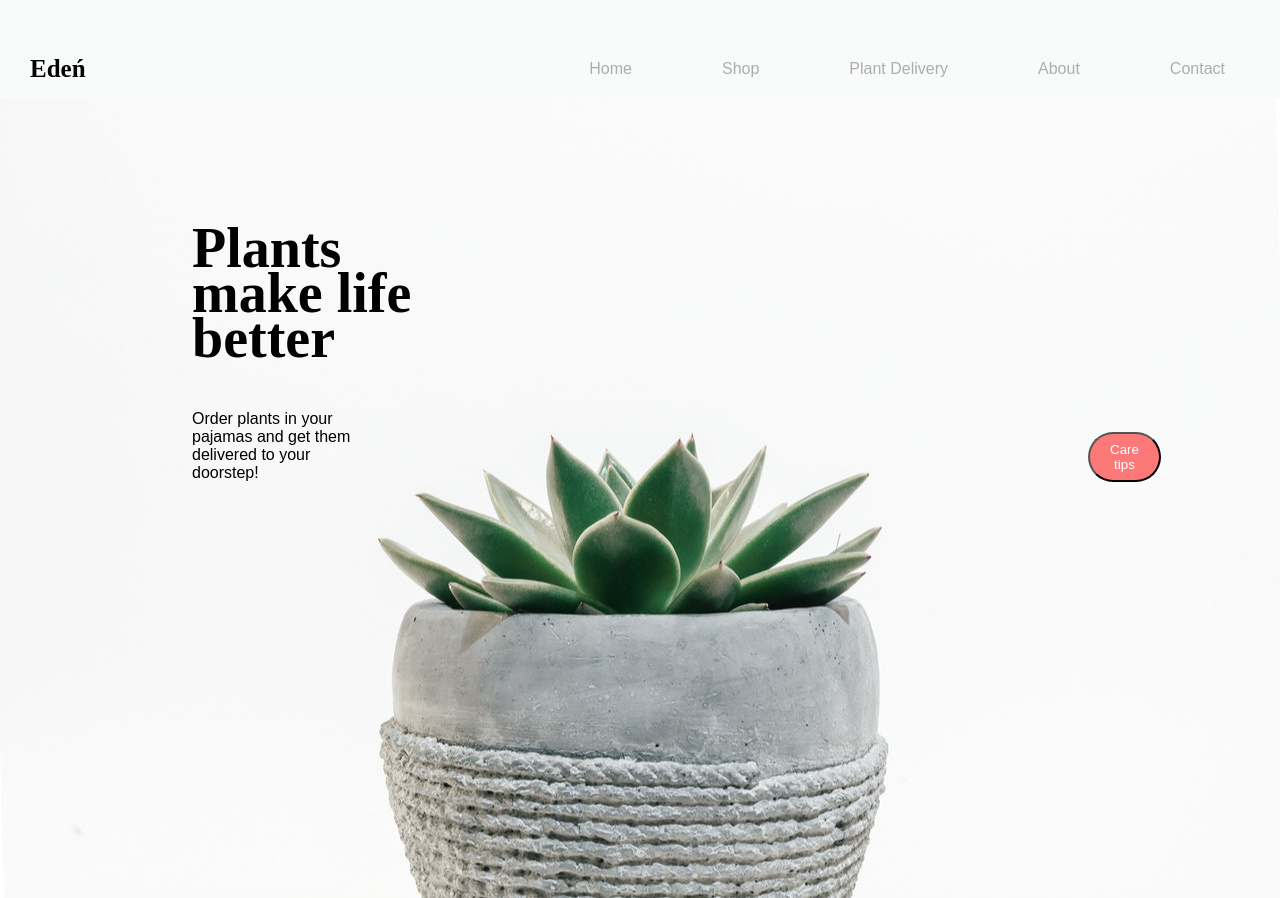
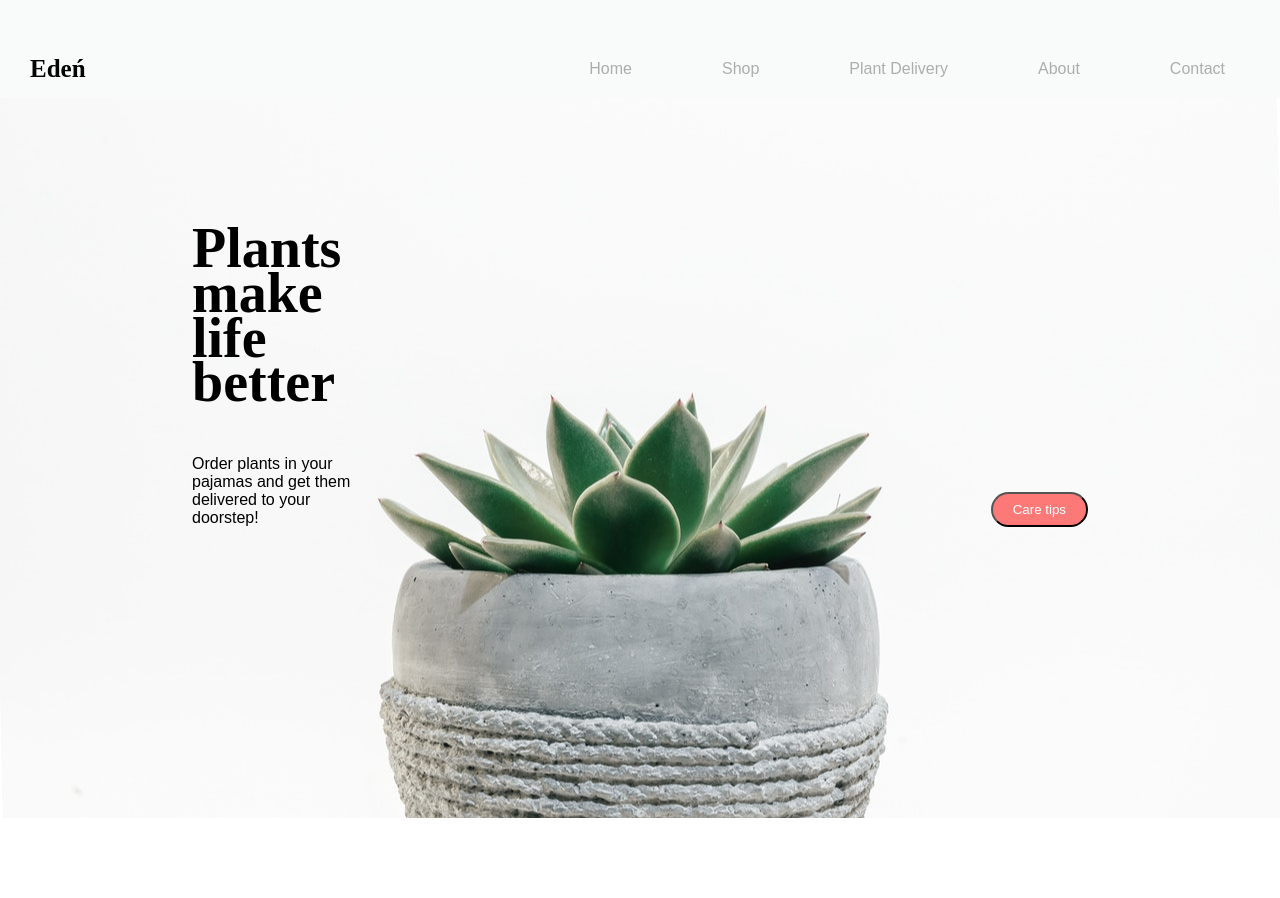
Before and after one commit to ginohagad/eden, a plain HTML site: page index.html in a window 1280 px wide. After the commit the page ends 818 px from the top, so only its background shows below. Drawn offline with Linux system fonts and the light colour scheme; a web font is replaced by a local one.

Commit message:
Fixed button alignment using flexbox.

```diff
--- a/scss/styles.scss
+++ b/scss/styles.scss
@@ -85,7 +85,7 @@ li a {
   background-position: center center;
   background-repeat: no-repeat;
   background-size: cover;
-  height: 100vh;
+  height: 90vh;
 
   .container {
     display: flex;
@@ -108,15 +108,11 @@ li a {
   }
 
   .button-container {
-    flex-direction: column;
-    justify-content: space-between;
-    position: relative;
+    display: flex;
+    flex-direction: column-reverse;
   }
 
   .btn-care {
-    position: absolute;
-    bottom: 0;
-
     background-color: $pink;
     color: #fff;
     padding: 8px 20px;
```
Also changed, not shown: css/styles.css, 1 other file.
